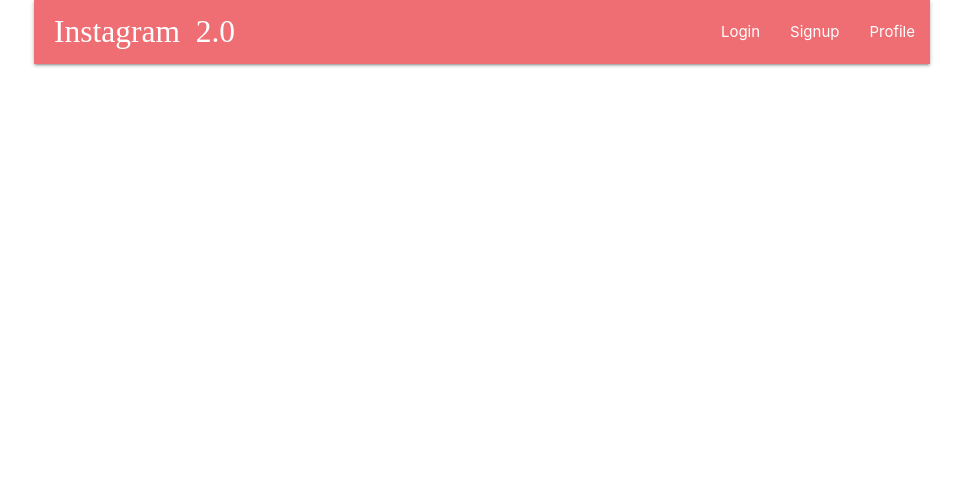
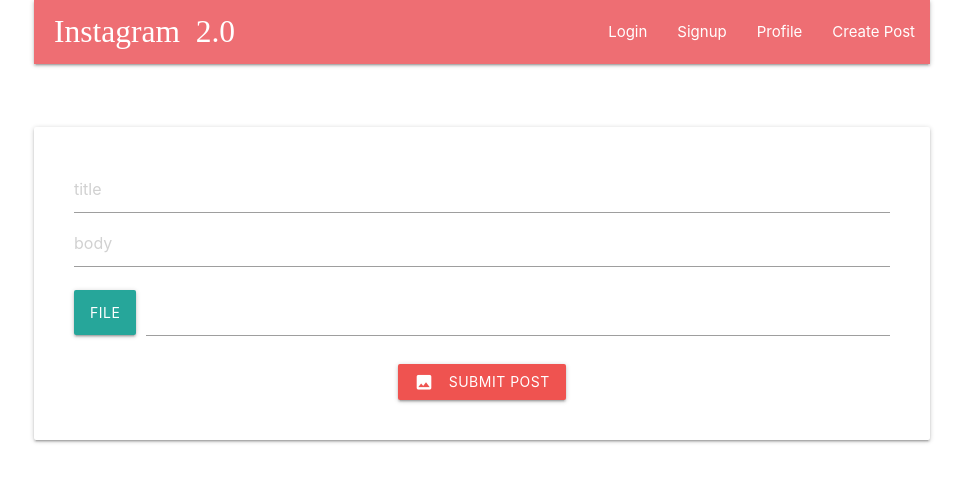
Before and after one commit to aydevelop/MERN-Instagram-2.0, a React (Create React App) app in the folder frontend/: page /create in a window 1280 px wide. Shown: the top 482 px of the page, without its empty margins (158-1121 px from the left). Built offline with nearby package versions, Linux system fonts and the light colour scheme; a web font is replaced by a local one.

Commit message:
F. Create post page

```diff
--- a/frontend/src/App.js
+++ b/frontend/src/App.js
@@ -7,6 +7,7 @@
 import Signup from './screens/Signup'
 import Login from './screens/Login'
 import Profile from './screens/Profile'
+import CreatePost from './screens/CreatePost'
 
 function App() {
   return (
@@ -17,6 +18,7 @@
         <Route exact path='/signup' component={Signup} />
         <Route exact path='/login' component={Login} />
         <Route exact path='/profile' component={Profile} />
+        <Route exact path='/create' component={CreatePost} />
       </div>
     </BrowserRouter>
   )
--- a/frontend/src/components/Navbar.js
+++ b/frontend/src/components/Navbar.js
@@ -18,6 +18,9 @@
           <li>
             <Link to='/profile'>Profile</Link>
           </li>
+          <li>
+            <Link to='/create'>Create Post</Link>
+          </li>
         </ul>
       </div>
     </nav>
--- /dev/null
+++ b/frontend/src/screens/CreatePost.js
@@ -0,0 +1,35 @@
+import React from 'react'
+
+const CreatePost = () => {
+  return (
+    <div style={{ display: 'flex', justifyContent: 'center' }}>
+      <div
+        style={{
+          marginTop: '7%',
+          width: '100%',
+          padding: '40px',
+        }}
+        className='card input-field'
+      >
+        <input type='text' placeholder='title' />
+        <input type='text' placeholder='body' />
+        <div className='file-field input-field'>
+          <div className='btn'>
+            <span>File</span>
+            <input type='file' />
+          </div>
+          <div className='file-path-wrapper'>
+            <input className='file-path validate' type='text' />
+          </div>
+        </div>
+        <div style={{ textAlign: 'center', marginTop: '20px' }}>
+          <a class='waves-effect waves-light btn red lighten-1'>
+            <i class='material-icons left'>image</i>Submit post
+          </a>
+        </div>
+      </div>
+    </div>
+  )
+}
+
+export default CreatePost
--- a/frontend/src/screens/Home.js
+++ b/frontend/src/screens/Home.js
@@ -4,7 +4,9 @@
   return (
     <div className='home'>
       <div className='card home-card'>
-        <h5>Ramesh</h5>
+        <div style={{ textAlign: 'center', paddingTop: '1px' }}>
+          <h5>Ramesh</h5>
+        </div>
         <div className='card-image'>
           <img
             alt=''
@@ -13,7 +15,7 @@
           />
         </div>
         <div className='card-content'>
-          <i class='material-icons' style={{ color: '#e53935' }}>
+          <i className='material-icons' style={{ color: '#e53935' }}>
             favorite
           </i>
           <h6>title</h6>
```
